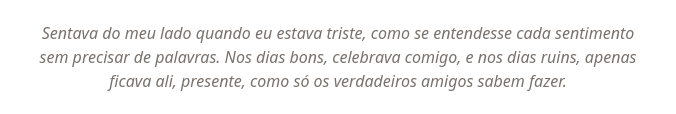
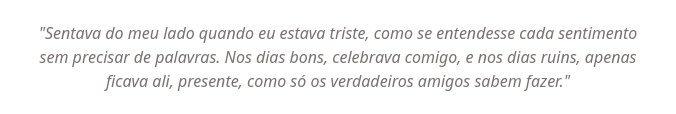
Before and after one commit to mrmateussiilva/billy, a plain HTML site: page index.html in a window 1280 px wide. Shown: the part 811-925 px from the top of the page, 302-978 px from the left. Drawn offline with nearby package versions, Linux system fonts and the light colour scheme.

Commit message:
Update index.html

```diff
--- a/index.html
+++ b/index.html
@@ -50,7 +50,7 @@
                 </div>
                 <br>
                 <p class="text-center italic text-stone-500">
-                    Sentava do meu lado quando eu estava triste, como se entendesse cada sentimento sem precisar de palavras. Nos dias bons, celebrava comigo, e nos dias ruins, apenas ficava ali, presente, como só os verdadeiros amigos sabem fazer.</p>
+                    "Sentava do meu lado quando eu estava triste, como se entendesse cada sentimento sem precisar de palavras. Nos dias bons, celebrava comigo, e nos dias ruins, apenas ficava ali, presente, como só os verdadeiros amigos sabem fazer."</p>
             </div>
 
 
```
